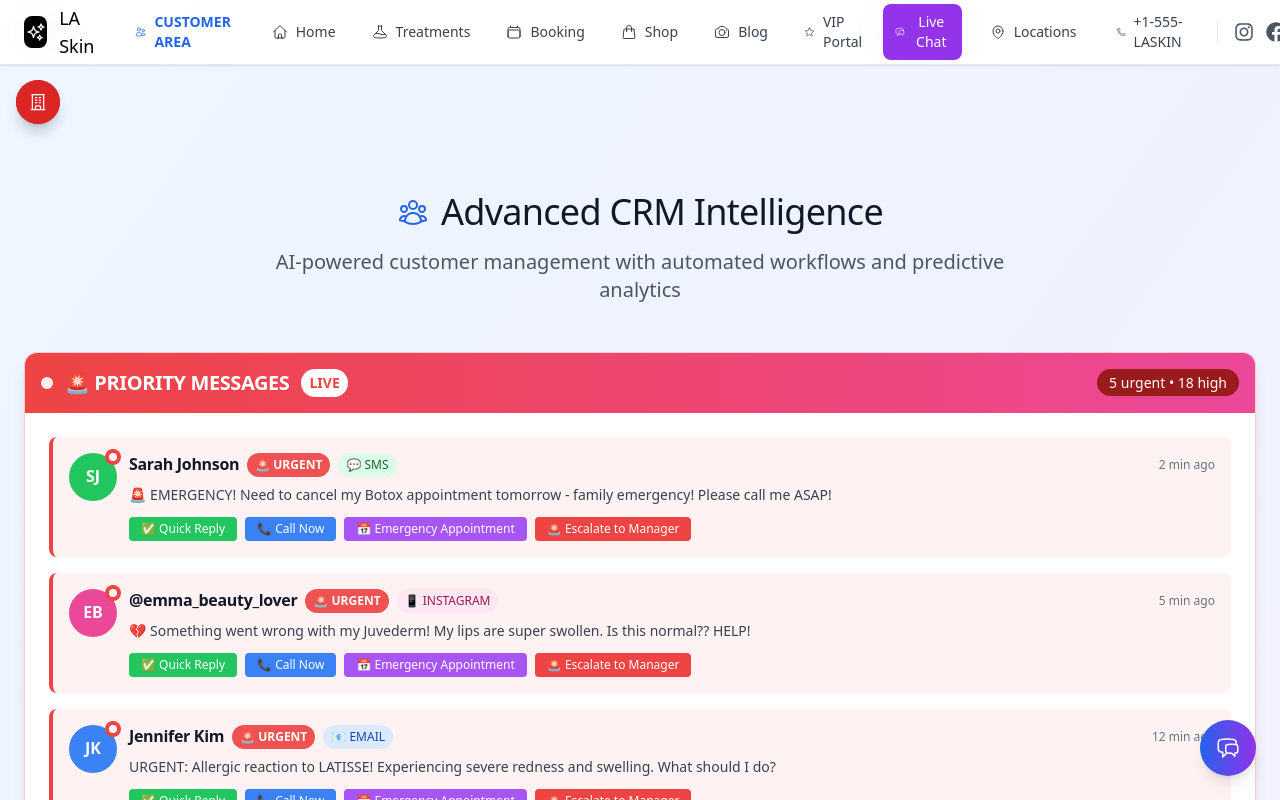
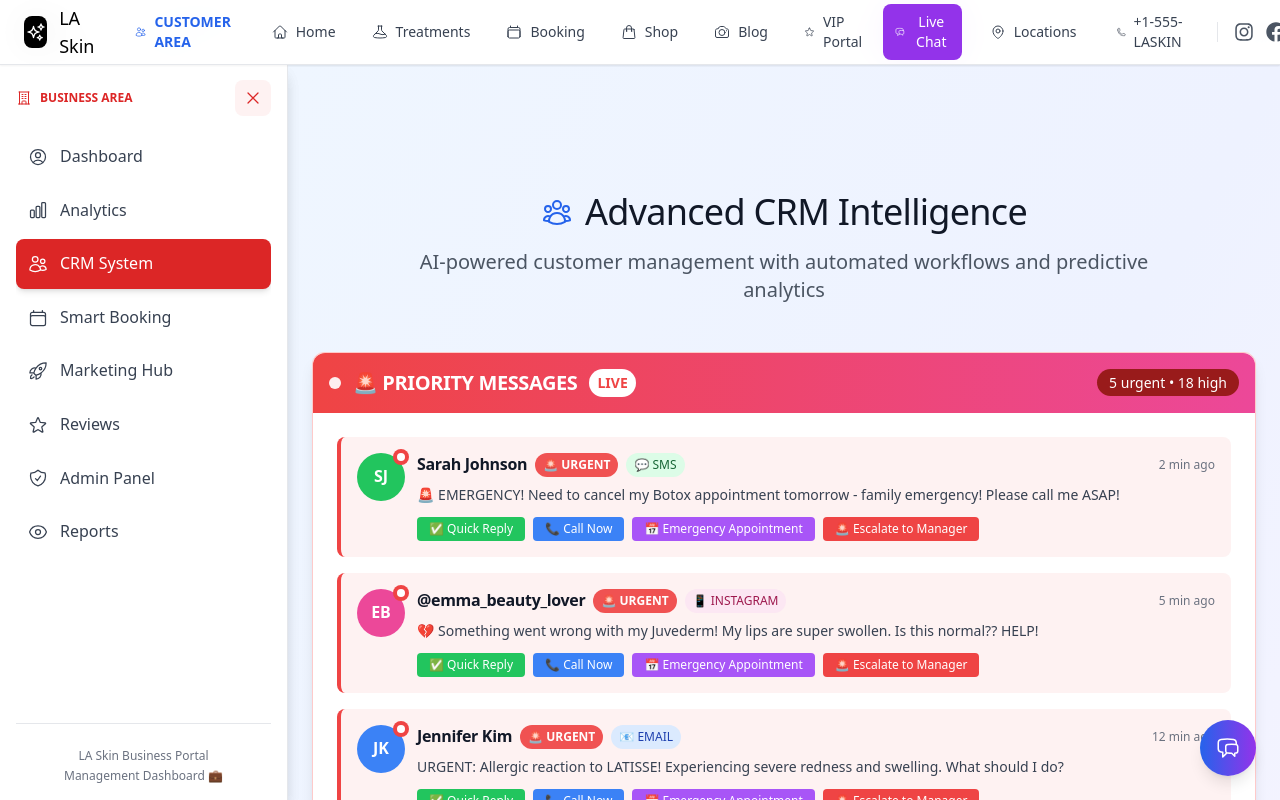
Before and after one commit to Mirey333/LASkin, a Next.js app: page /crm in a window 1280 px wide. Shown: the top 800 px of the page. Built offline with nearby package versions, Linux system fonts and the light colour scheme.

Commit message:
Auto-open business menu on business pages to maintain layout

```diff
--- a/components/Navigation.tsx
+++ b/components/Navigation.tsx
@@ -40,6 +40,16 @@
   const [businessCollapsed, setBusinessCollapsed] = useState(true)
   const [showChatWidget, setShowChatWidget] = useState(false)
   const pathname = usePathname()
+
+  // Auto-open business menu when on business pages
+  useEffect(() => {
+    const businessPaths = ['/dashboard', '/analytics', '/crm', '/smart-booking', '/marketing', '/reviews', '/admin', '/reports']
+    const isBusinessPage = businessPaths.includes(pathname)
+
+    if (isBusinessPage && businessCollapsed) {
+      setBusinessCollapsed(false)
+    }
+  }, [pathname, businessCollapsed])
 
   // Direct layout adjustment for business menu state
   useEffect(() => {
```
